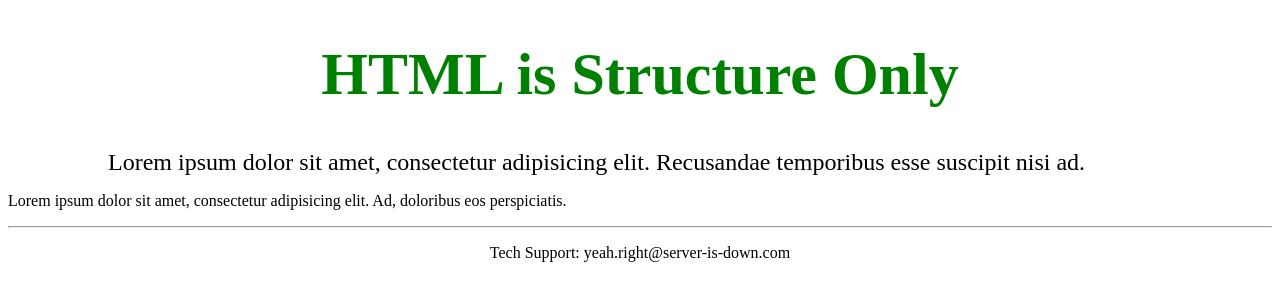
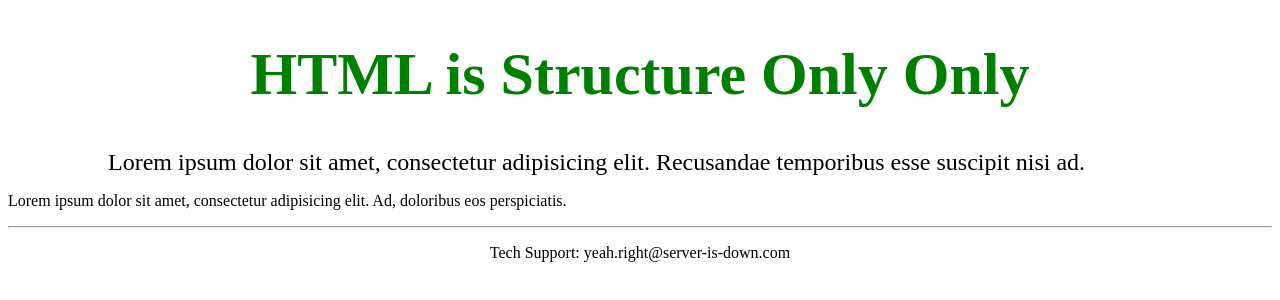
Before and after one commit to Paradosseus/Github-practice, a plain HTML site: page index.html in a window 1280 px wide. Drawn offline with Linux system fonts and the light colour scheme.

Commit message:
added only text

```diff
--- a/index.html
+++ b/index.html
@@ -1,10 +1,10 @@
 <!doctype html>
 <html>
   <head>
-    <title>HTML is Structure Only (After)</title>
+    <title>HTML is Structure Only</title>
   </head>
   <body>
-    <h1 style="color: green; font-size: 60px; text-align: center;">HTML is Structure Only</h1>
+    <h1 style="color: green; font-size: 60px; text-align: center;">HTML is Structure Only Only</h1>
     <p style="margin: 0 100px 0 100px; font-size: 1.5em;">Lorem ipsum dolor sit amet, consectetur adipisicing elit. Recusandae temporibus esse suscipit nisi ad.</p>
     <p>Lorem ipsum dolor sit amet, consectetur adipisicing elit. Ad, doloribus eos perspiciatis.</p>
     <footer>
```
